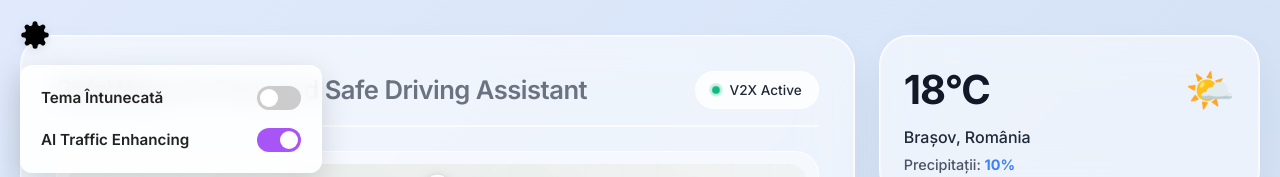
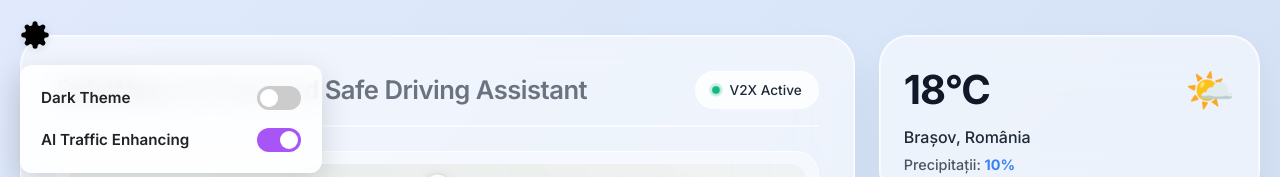
Before and after one commit to luk0111/SafeWays, a React (Vite) app in the folder safeways-frontend/: page / in a window 1280 px wide. Both pictures are taken after a click on the element 35 px from the left and 35 px from the top of the page. Shown: the top 177 px of the page. Built offline with nearby package versions, Linux system fonts and the light colour scheme; no server answers.

Commit message:
Update DarkTheme

```diff
--- a/safeways-frontend/src/App.jsx
+++ b/safeways-frontend/src/App.jsx
@@ -87,7 +87,7 @@ function App() {
             {(isSettingsOpen || isClosing) && (
                 <div className={`mini-settings-menu ${isDarkMode ? 'dark-panel' : ''} ${isClosing ? 'closing' : ''}`}>
                     <div className="setting-row">
-                        <span>Tema Întunecată</span>
+                        <span>Dark Theme</span>
                         <label className="switch">
                             <input type="checkbox" checked={isDarkMode} onChange={() => setIsDarkMode(!isDarkMode)} />
                             <span className="slider"></span>
```
